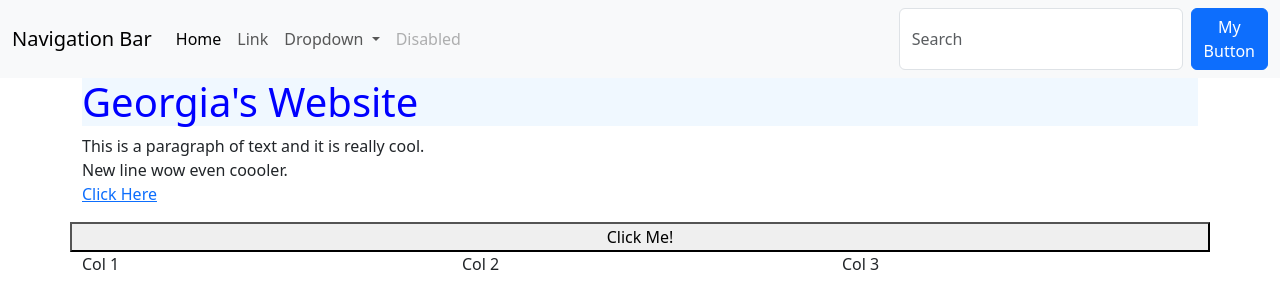
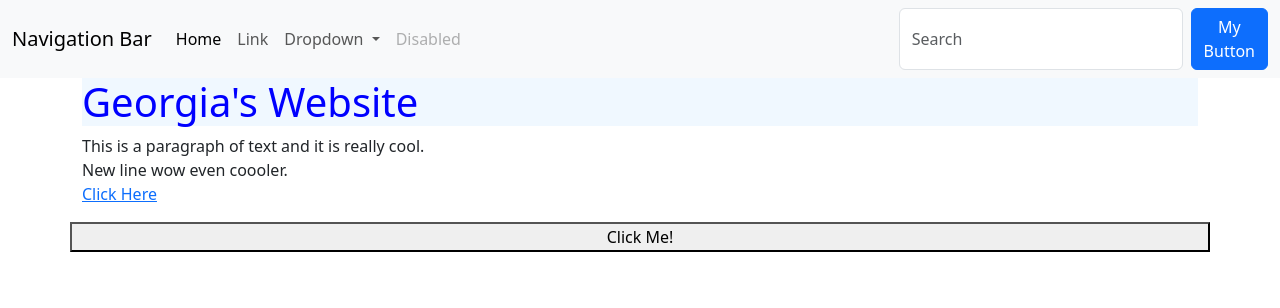
Before and after one commit to gsamue1/ggr472-ex1, a plain HTML site: page index.html in a window 1280 px wide. Drawn offline with nearby package versions, Linux system fonts and the light colour scheme.

Commit message:
Update index.html
Commented out "Col" div classes

```diff
--- a/index.html
+++ b/index.html
@@ -62,9 +62,9 @@
 
         <div class="row">
             <button onclick="clicked()"">Click Me!</button>
-            <div class="col">Col 1</div>
+            <!-- <div class="col">Col 1</div>
             <div class="col">Col 2</div>
-            <div class="col">Col 3</div>
+            <div class="col">Col 3</div> -->
         </div>
     </div>
 
```
